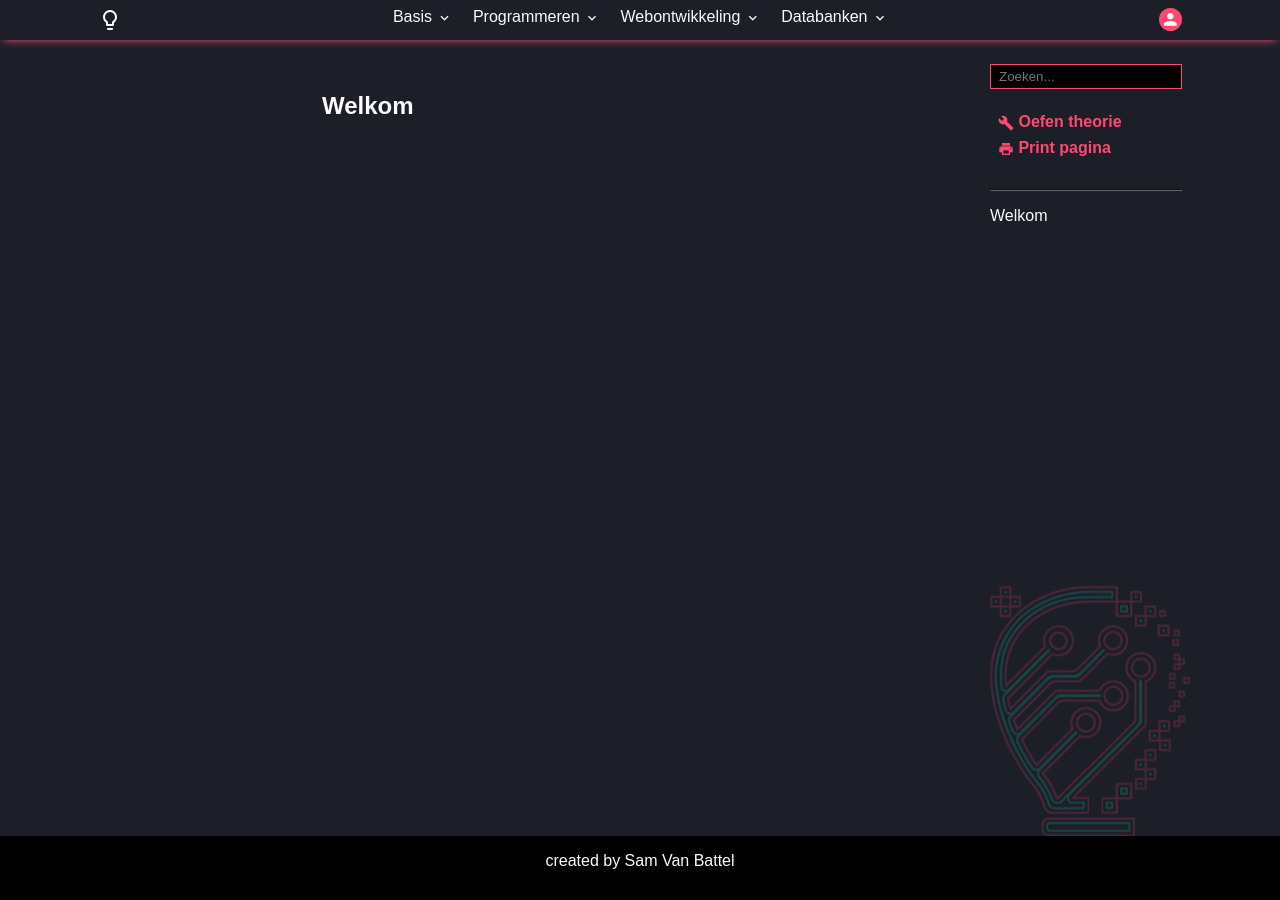
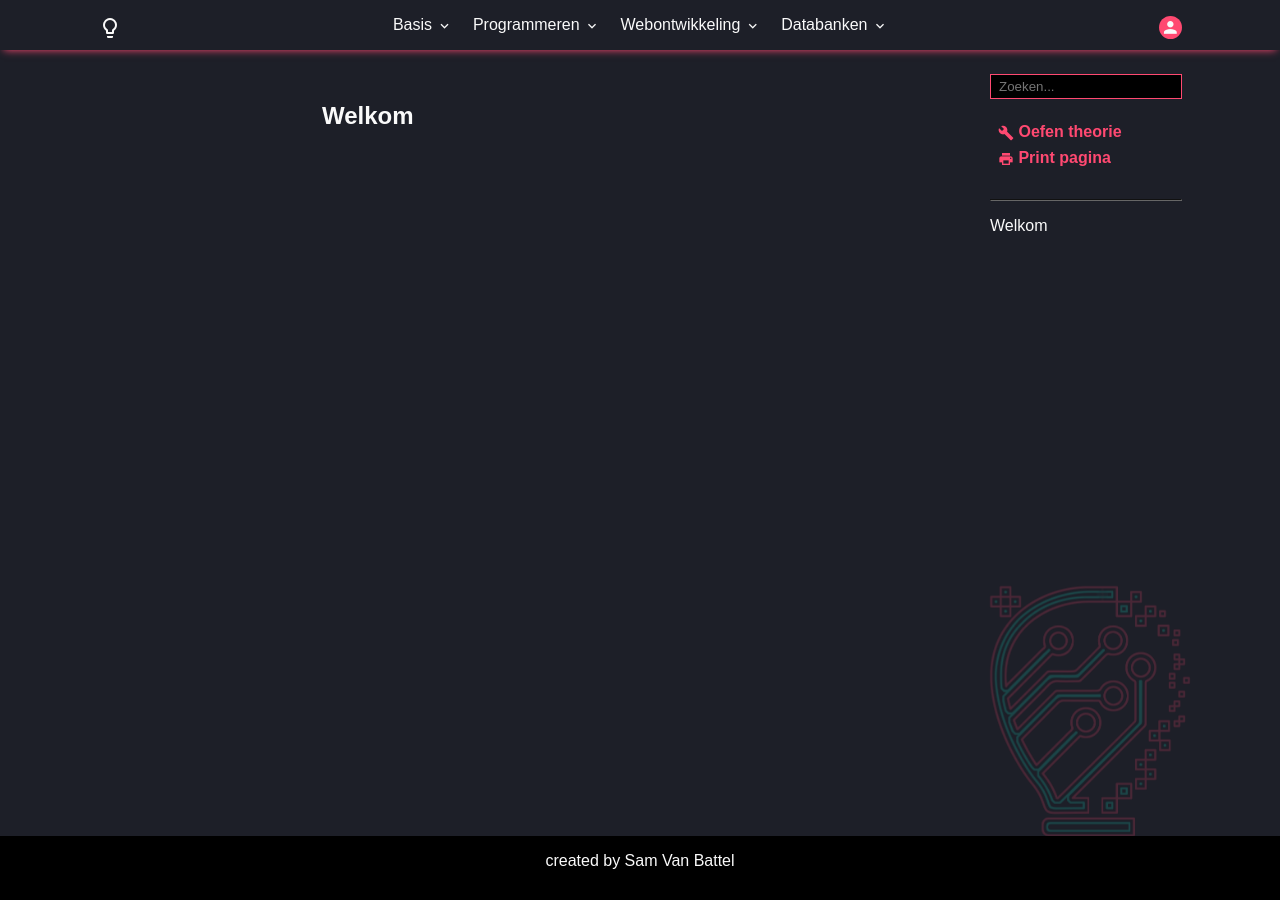
Before and after one commit to T-INFORMATICA/t-informatica.github.io, a Jekyll site: the page built from index.html, in a window 1280 px wide. Built offline with Jekyll 4.4.1, drawn with Linux system fonts in a browser that asks for light colours; comment, search, counter and statistics services are not loaded.

Commit message:
Update composition.css

```diff
--- a/assets/css/composition.css
+++ b/assets/css/composition.css
@@ -1,7 +1,7 @@
 :root {
     --footer-size: 4rem;
     --max-page-width: 1100px;
-    --header-size: 40px;
+    --header-size: 50px;
 
     --color-100: #fff;
     --color-200: #fafafa;
@@ -85,7 +85,7 @@ header>nav>ul>li {
 }
 
 header>nav .navButton {
-    padding: .5rem;
+    padding: 1rem .5rem;
     font-size: 1rem;
 }
 
```
